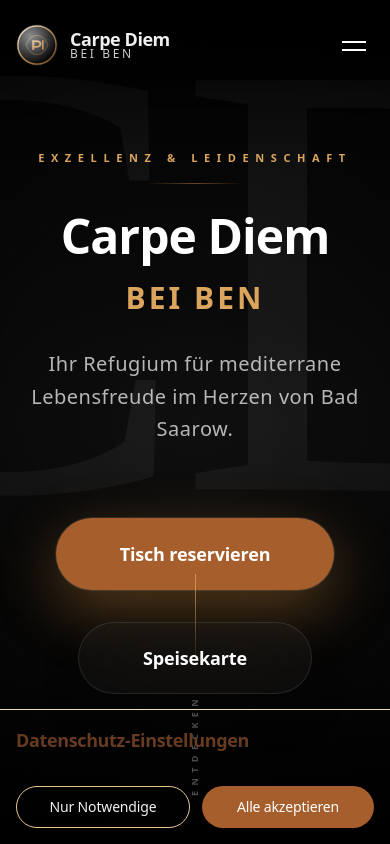
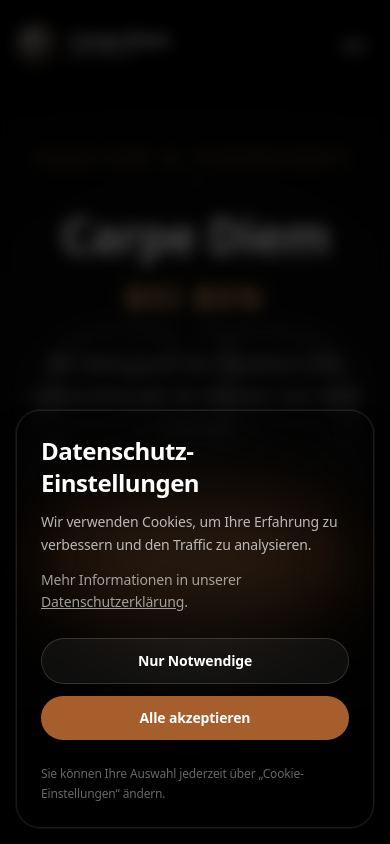
Before and after one commit to dagliyunus/carpediem, a Next.js app: page / in a window 390 px wide. Shown: the top 844 px of the page. Built offline with nearby package versions, Linux system fonts and the light colour scheme.

Commit message:
Improve cookie modal and mobile hero background

```diff
--- a/src/components/layout/ConsentBanner.tsx
+++ b/src/components/layout/ConsentBanner.tsx
@@ -17,32 +17,52 @@ export const ConsentBanner = () => {
   if (consent) return null;
 
   return (
-    <div className="fixed bottom-0 left-0 right-0 z-[100] p-4 md:p-6 bg-background border-t border-primary-200 md:bg-background/95 md:backdrop-blur-lg md:shadow-2xl">
-      <div className="container mx-auto max-w-4xl">
-        <div className="flex flex-col md:flex-row items-start md:items-center justify-between gap-6">
-          <div className="flex-1 space-y-2">
-            <h3 className="font-serif text-lg font-bold text-primary-900">Datenschutz-Einstellungen</h3>
-            <p className="hidden md:block text-sm text-primary-800 leading-relaxed">
+    <div className="fixed inset-0 z-[100]">
+      <div className="absolute inset-0 bg-black/70 backdrop-blur-sm" />
+      <div className="relative flex min-h-full items-end justify-center p-4 md:items-center md:p-8">
+        <div
+          role="dialog"
+          aria-modal="true"
+          aria-label="Datenschutz-Einstellungen"
+          className="w-full max-w-xl rounded-3xl border border-white/10 bg-background/95 backdrop-blur-2xl shadow-2xl ring-1 ring-white/5"
+        >
+          <div className="p-6 md:p-8">
+            <div className="space-y-6">
+              <div className="space-y-3">
+                <h2 className="font-serif text-2xl md:text-3xl font-bold text-white tracking-tight">
+                  Datenschutz-Einstellungen
+                </h2>
+                <p className="text-sm md:text-base text-white/70 leading-relaxed">
                   Wir verwenden Cookies, um Ihre Erfahrung zu verbessern und den Traffic zu analysieren.
-              Weitere Informationen finden Sie in unserer{' '}
-              <a href="/datenschutz" className="underline hover:text-primary-600 transition-colors">
+                </p>
+                <p className="text-sm text-white/60 leading-relaxed">
+                  Mehr Informationen in unserer{' '}
+                  <a href="/datenschutz" className="underline hover:text-primary-400 transition-colors">
                     Datenschutzerklärung
-              </a>.
+                  </a>
+                  .
                 </p>
               </div>
-          <div className="flex flex-wrap gap-3 w-full md:w-auto">
+
+              <div className="flex flex-col md:flex-row gap-3">
                 <button
                   onClick={handleAcceptNecessary}
-              className="flex-1 md:flex-none px-6 py-2.5 text-sm font-medium border border-primary-300 rounded-full hover:bg-primary-50 transition-colors"
+                  className="w-full md:flex-1 px-6 py-3 text-sm font-semibold text-white rounded-full border border-white/15 bg-white/5 hover:bg-white/10 transition-colors active:scale-[0.99]"
                 >
                   Nur Notwendige
                 </button>
                 <button
                   onClick={handleAcceptAll}
-              className="flex-1 md:flex-none px-6 py-2.5 text-sm font-medium bg-primary-600 text-white rounded-full hover:bg-primary-700 transition-all shadow-md active:scale-95"
+                  className="w-full md:flex-1 px-6 py-3 text-sm font-semibold bg-primary-600 text-white rounded-full hover:bg-primary-700 transition-all shadow-md active:scale-[0.99]"
                 >
                   Alle akzeptieren
                 </button>
+              </div>
+
+              <div className="text-xs text-white/40 leading-relaxed">
+                Sie können Ihre Auswahl jederzeit über „Cookie-Einstellungen“ ändern.
+              </div>
+            </div>
           </div>
         </div>
       </div>
--- a/src/components/sections/HeroParallax.tsx
+++ b/src/components/sections/HeroParallax.tsx
@@ -67,14 +67,24 @@ export function HeroParallax() {
           }}
         >
           {bgReady ? (
+            <>
+              <Image
+                src="/images/hero-bg-premium-mobile.svg"
+                alt="Carpe Diem Premium Background"
+                fill
+                sizes="100vw"
+                fetchPriority="low"
+                className="object-cover opacity-90 md:hidden"
+              />
               <Image
                 src="/images/hero-bg-premium.svg"
                 alt="Carpe Diem Premium Background"
                 fill
                 sizes="100vw"
                 fetchPriority="low"
-              className="object-cover opacity-90"
+                className="object-cover opacity-90 hidden md:block"
               />
+            </>
           ) : null}
         </div>
 
```
Also changed, not shown: public/images/hero-bg-premium-mobile.svg (added). Lines whose indentation alone changed are shown as unchanged.
